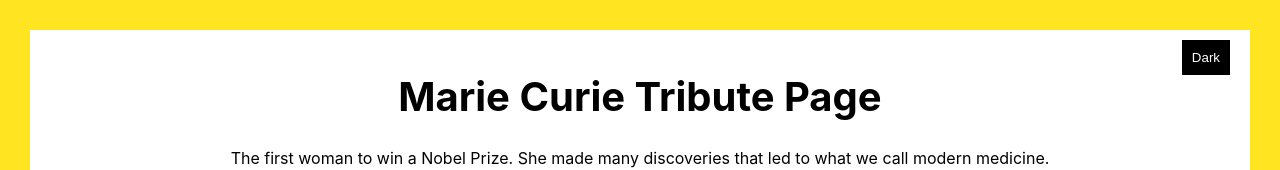
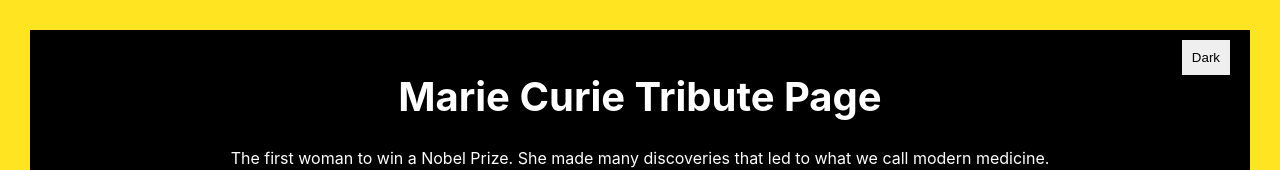
Before and after one commit to ElizabethVegaM/reto-tributo, a React (Create React App) app: page / in a window 1280 px wide. Shown: the top 170 px of the page. Built offline with nearby package versions, Linux system fonts and the light colour scheme.

Commit message:
passes all tests

```diff
--- a/public/index.html
+++ b/public/index.html
@@ -26,7 +26,7 @@
     -->
     <title>Marie Curie Tribute Page</title>
   </head>
-  <body>
+  <body class="light-theme">
     <noscript>You need to enable JavaScript to run this app.</noscript>
     <div id="root"></div>
     <!--
--- a/src/App.css
+++ b/src/App.css
@@ -4,6 +4,16 @@
 
 #main {
   border: 30px solid #ffe521ff;
+}
+
+.light-theme {
+  background-color: #fff;
+  color: #000;
+}
+
+.light-theme {
+  background-color: #000;
+  color: #fff;
 }
 
 #theme-switcher {
--- a/src/App.js
+++ b/src/App.js
@@ -3,29 +3,16 @@ import './App.css';
 import { timeline } from './timeline';
 import ListItem from './ListItem';
 
-const lightTheme = {
-  backgroundColor: '#fff',
-  color: '#000',
-}
-
-const darkTheme = {
-  backgroundColor: '#000',
-  color: '#fff',
-}
-
 function App() {
-  const [theme, setTheme] = useState(lightTheme);
-  const [btnTheme, setBtnTheme] = useState(darkTheme);
-  const body = document.body;
-
-  useEffect(() => {
-    body.style.background = theme.backgroundColor;
-    body.style.color = theme.color;
-  }, [theme])
+  const [theme, setTheme] = useState('light-theme');
+  const [btnTheme, setBtnTheme] = useState('dark-theme');
+  const bodyClass = document.body;
 
   const switchTheme = () => {
-    theme === lightTheme ? setTheme(darkTheme): setTheme(lightTheme);
-    btnTheme === darkTheme ? setBtnTheme(lightTheme): setBtnTheme(darkTheme);
+    theme === 'light-theme' ? setTheme('dark-theme'): setTheme('light-theme');
+    btnTheme === 'dark-theme' ? setBtnTheme('light-theme'): setBtnTheme('dark-theme');
+    bodyClass.classList.toggle(theme);
+    bodyClass.classList.toggle(btnTheme);
   };
 
   return (
@@ -33,7 +20,7 @@ function App() {
       <header id="header-container">
         <h1 id="title">Marie Curie Tribute Page</h1>
         <p>The first woman to win a Nobel Prize. She made many discoveries that led to what we call modern medicine.</p>
-        <button id="theme-switcher" style={btnTheme} onClick={switchTheme}>Dark</button>
+        <button id="theme-switcher" className={btnTheme} onClick={switchTheme}>Dark</button>
       </header>
       <main id="main-section">
         <figure id="img-div">
```
